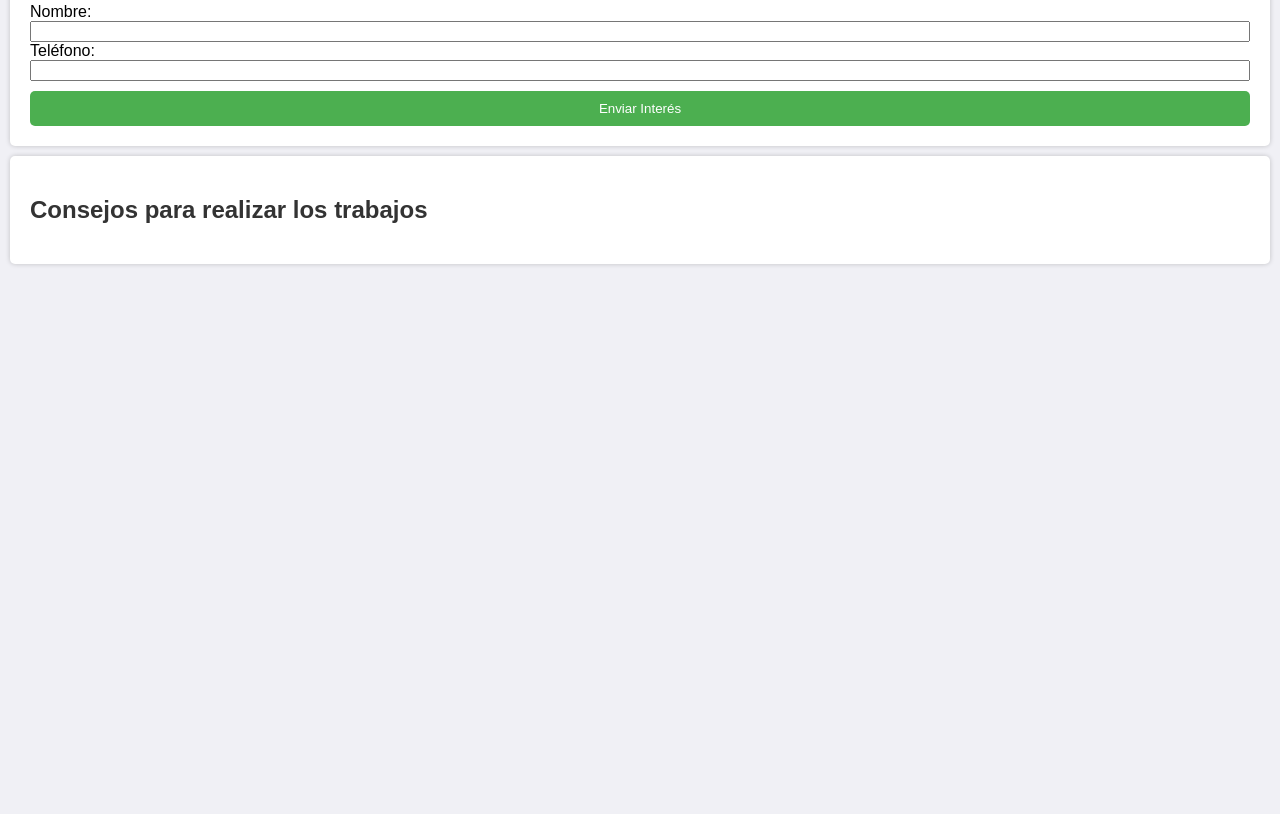
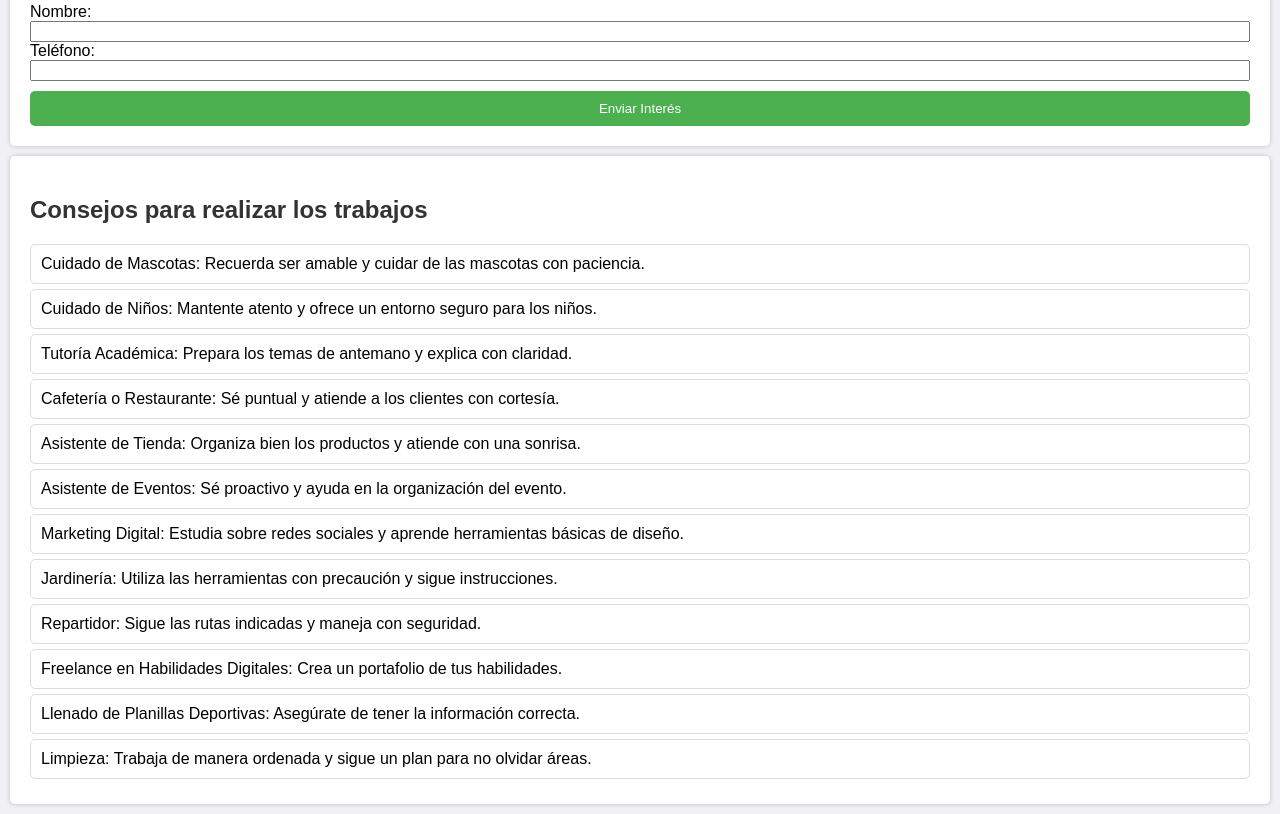
Before and after one commit to mariajoseflores/webEmpleos.github.io, a plain HTML site: page index.html in a window 1280 px wide. Shown: the part 661-1475 px from the top of the page. Before the commit the page ends 935 px from the top, so only its background shows below. Drawn offline with Linux system fonts and the light colour scheme.

Commit message:
Update index.html

```diff
--- a/index.html
+++ b/index.html
@@ -5,7 +5,7 @@
     <meta name="viewport" content="width=device-width, initial-scale=1.0">
     <title>Empleos Seguros para Adolescentes</title>
     <style>
-        /* Estilos básicos */
+
         body {
             font-family: Arial, sans-serif;
             background-color: #f0f0f5;
@@ -92,13 +92,13 @@
         </form>
     </section>
 
-    <!-- Lista de empleos publicados -->
+
     <section id="job-list">
         <h2>Lista de Empleos</h2>
         <div id="job-container"></div>
     </section>
 
-    <!-- Detalles del empleo y formulario de interés -->
+
     <section id="interest-form-section" class="hidden">
         <h2>Interesado en el Empleo</h2>
         <p id="job-description"></p>
@@ -109,7 +109,7 @@
         <button type="button" onclick="confirmInterest()">Enviar Interés</button>
     </section>
 
-    <!-- Consejos para cada empleo -->
+
     <section id="advice-section">
         <h2>Consejos para realizar los trabajos</h2>
         <div id="advice-list"></div>
@@ -199,7 +199,7 @@
             Object.keys(adviceData).forEach(jobType => {
                 const adviceItem = document.createElement("div");
                 adviceItem.classList.add("advice-item");
-                adviceItem.textContent = ${jobType}: ${adviceData[jobType]};
+                adviceItem.textContent = `${jobType}: ${adviceData[jobType]}`;
                 adviceList.appendChild(adviceItem);
             });
         }
```
